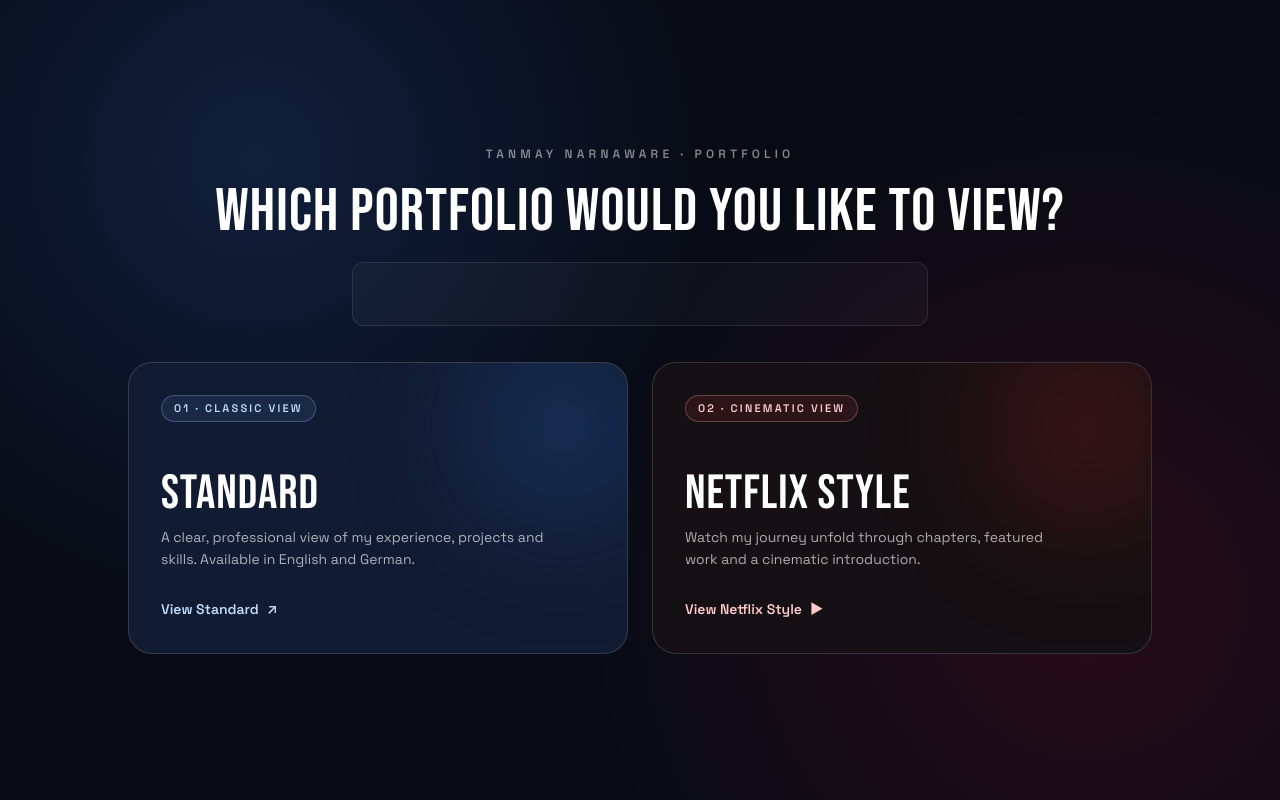
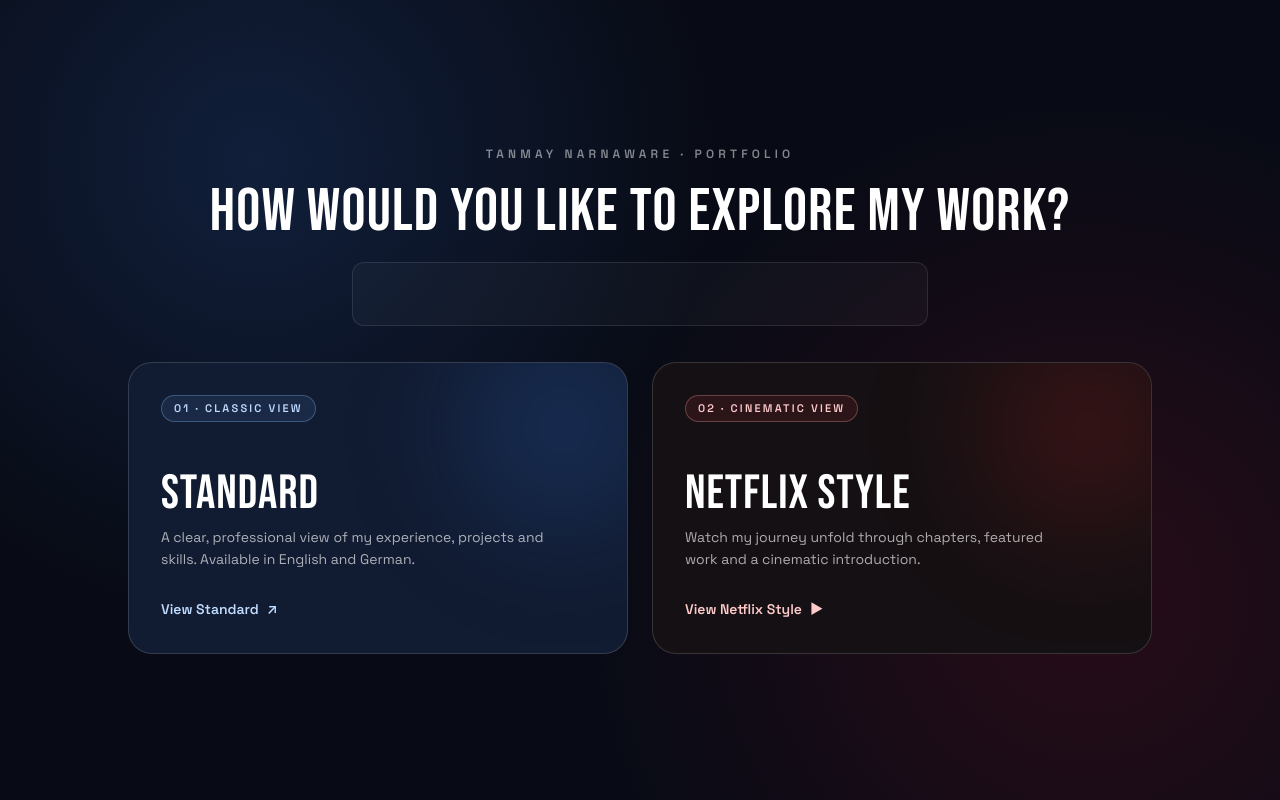
Before and after one commit to tanmay7264/Tanmay-portfolio, a Next.js app: page / in a window 1280 px wide. Built offline with nearby package versions, Linux system fonts and the light colour scheme.

Commit message:
Refine portfolio choice headline

```diff
--- a/app/page.tsx
+++ b/app/page.tsx
@@ -38,7 +38,7 @@
       <div className="pointer-events-none absolute inset-0 bg-[radial-gradient(circle_at_20%_20%,rgba(59,130,246,0.17),transparent_38%),radial-gradient(circle_at_85%_75%,rgba(229,19,43,0.14),transparent_40%)]" />
       <div className="relative mx-auto flex min-h-full max-w-5xl flex-col justify-center">
         <p className="mb-5 text-center text-xs font-semibold uppercase tracking-[0.35em] text-white/50">Tanmay Narnaware · Portfolio</p>
-        <h1 id="portfolio-choice-title" className="font-display text-center text-4xl leading-none sm:text-6xl">Which portfolio would you like to view?</h1>
+        <h1 id="portfolio-choice-title" className="font-display text-center text-4xl leading-none sm:text-6xl">How would you like to explore my work?</h1>
         <div className="mx-auto mb-9 mt-5 flex min-h-16 w-full max-w-xl items-center justify-center rounded-xl border border-white/10 bg-white/[0.03] px-4 py-3 text-center">
           <AnimatePresence mode="wait">
             <motion.p key={lineIndex} initial={{ opacity: 0, y: 8 }} animate={{ opacity: 1, y: 0 }} exit={{ opacity: 0, y: -8 }} transition={{ duration: 0.28 }} className="text-sm leading-relaxed text-white/75 sm:text-base">
```
Also changed, not shown: 1 other file (tests, documents, lock files or other folders).
